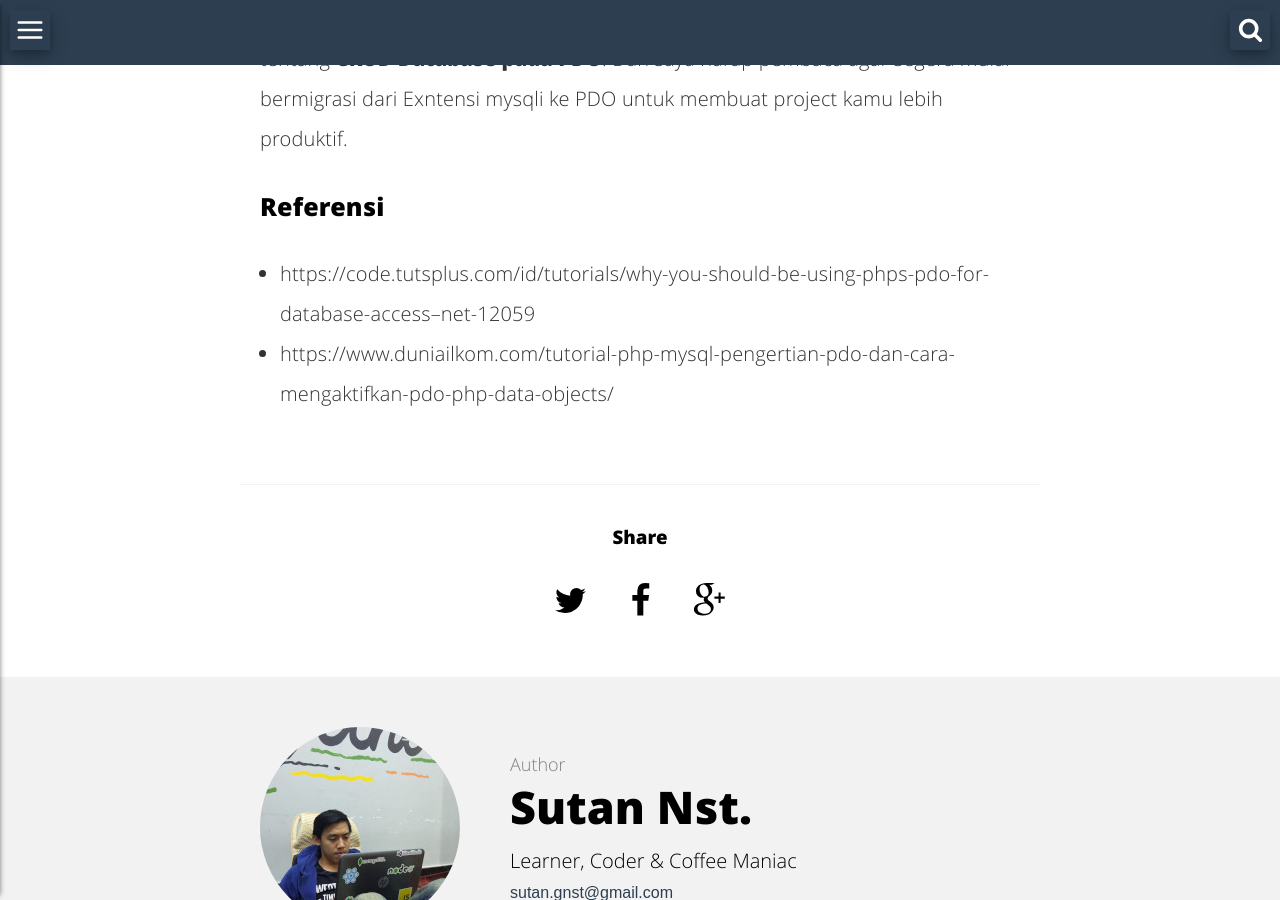
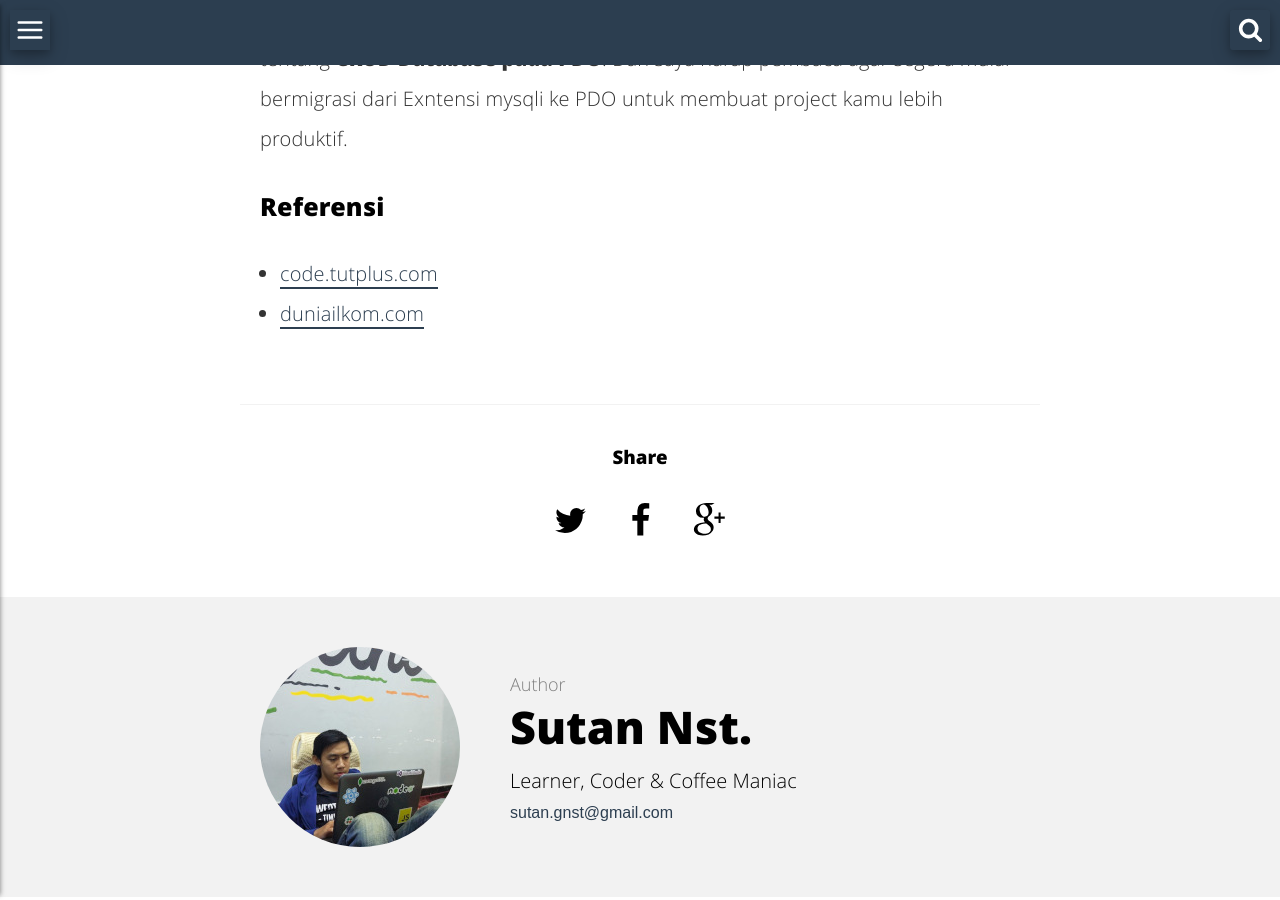
Before and after one commit to sgnzst/sgnzst.github.io, a Jekyll site: the page built from _posts/2018/10/2018-10-26-berkenalan-dengan-pdo-di-php.md, in a window 1280 px wide and 900 px high, scrolled down 5865 px. Built offline with Jekyll 4.4.1, drawn with Linux system fonts in a browser that asks for light colours; comment, search, counter and statistics services are not loaded.

Commit message:
add new post

```diff
--- a/_posts/2018/10/2018-10-26-berkenalan-dengan-pdo-di-php.md
+++ b/_posts/2018/10/2018-10-26-berkenalan-dengan-pdo-di-php.md
@@ -100,5 +100,5 @@ Kita harus selalu menutup / menghapus koneksi Database setiap sudah menjalankan
 Demikian dari artikel ini saya tutup, mungkin lain kali saya akan memposting tentang **CRUD Database pada PDO**. Dan saya harap pembaca agar segera mulai bermigrasi dari Exntensi mysqli ke PDO untuk membuat project kamu lebih produktif.
 
 ### Referensi
-- https://code.tutsplus.com/id/tutorials/why-you-should-be-using-phps-pdo-for-database-access--net-12059
-- https://www.duniailkom.com/tutorial-php-mysql-pengertian-pdo-dan-cara-mengaktifkan-pdo-php-data-objects/
+- [code.tutplus.com](https://code.tutsplus.com/id/tutorials/why-you-should-be-using-phps-pdo-for-database-access--net-12059)
+- [duniailkom.com](https://www.duniailkom.com/tutorial-php-mysql-pengertian-pdo-dan-cara-mengaktifkan-pdo-php-data-objects/)
```
